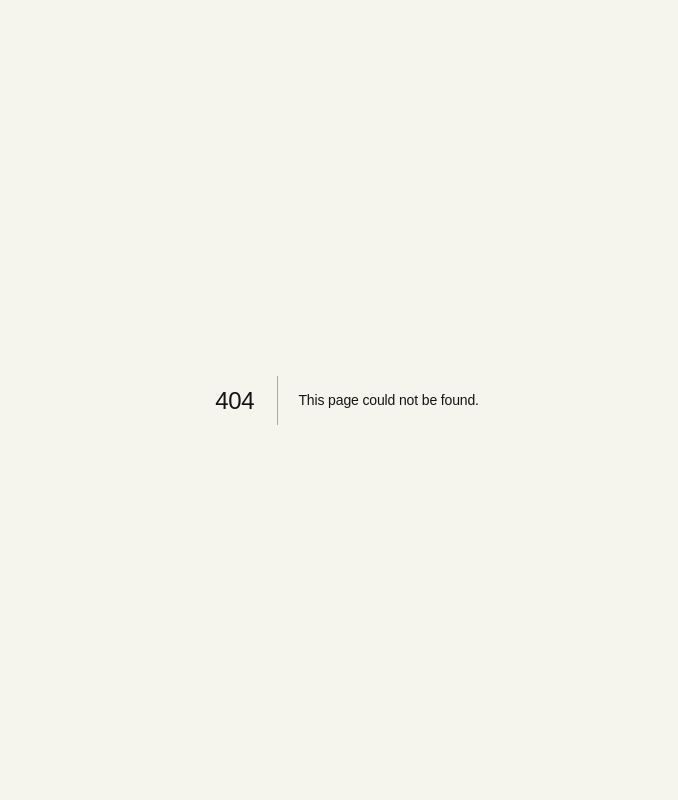
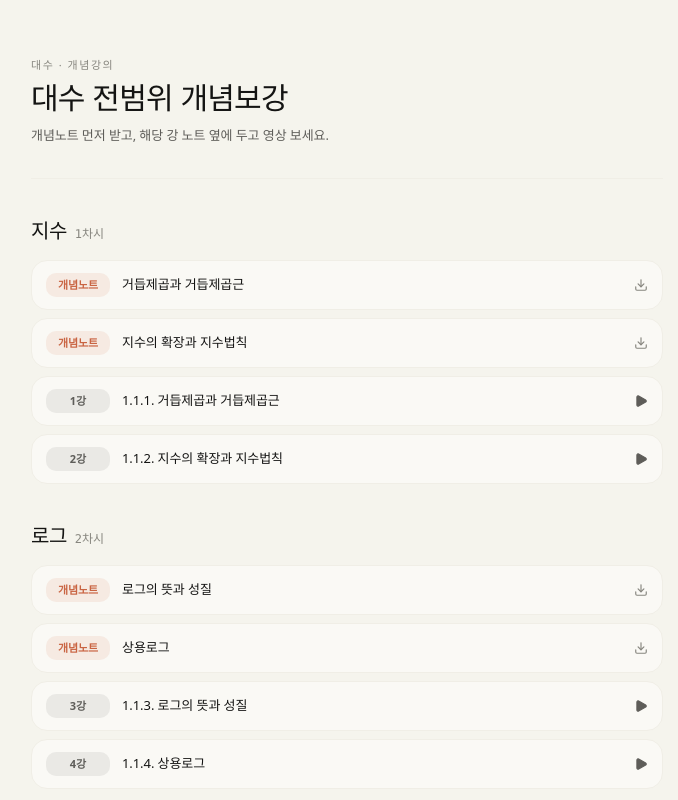
Before and after one commit to gomath777/jtmath-web, a Next.js app: page /share/ds-concept-all in a window 1280 px wide. Before the commit this address had no page. Shown: the top 800 px of the page, without its empty margins (293-971 px from the left). Built offline with nearby package versions, Linux system fonts and the light colour scheme; a web font is replaced by a local one.

Commit message:
Add ds concept all share page

```diff
--- /dev/null
+++ b/src/app/share/ds-concept-all/page.tsx
@@ -0,0 +1,22 @@
+import type { Metadata } from 'next';
+import { ConceptSharePage } from '../_components/ConceptSharePage';
+import { DS_CONCEPT_PART1, DS_CONCEPT_PART2 } from '../ds-concept/data';
+
+export const dynamic = 'force-dynamic';
+
+export const metadata: Metadata = {
+  title: '대수 · 전범위 개념보강',
+  robots: { index: false, follow: false },
+};
+
+const DS_CONCEPT_ALL_LESSONS = [...DS_CONCEPT_PART1, ...DS_CONCEPT_PART2] as const;
+
+export default function DsConceptAllPage() {
+  return (
+    <ConceptSharePage
+      subjectLabel="대수"
+      heading="대수 전범위 개념보강"
+      lessons={DS_CONCEPT_ALL_LESSONS}
+    />
+  );
+}
```
